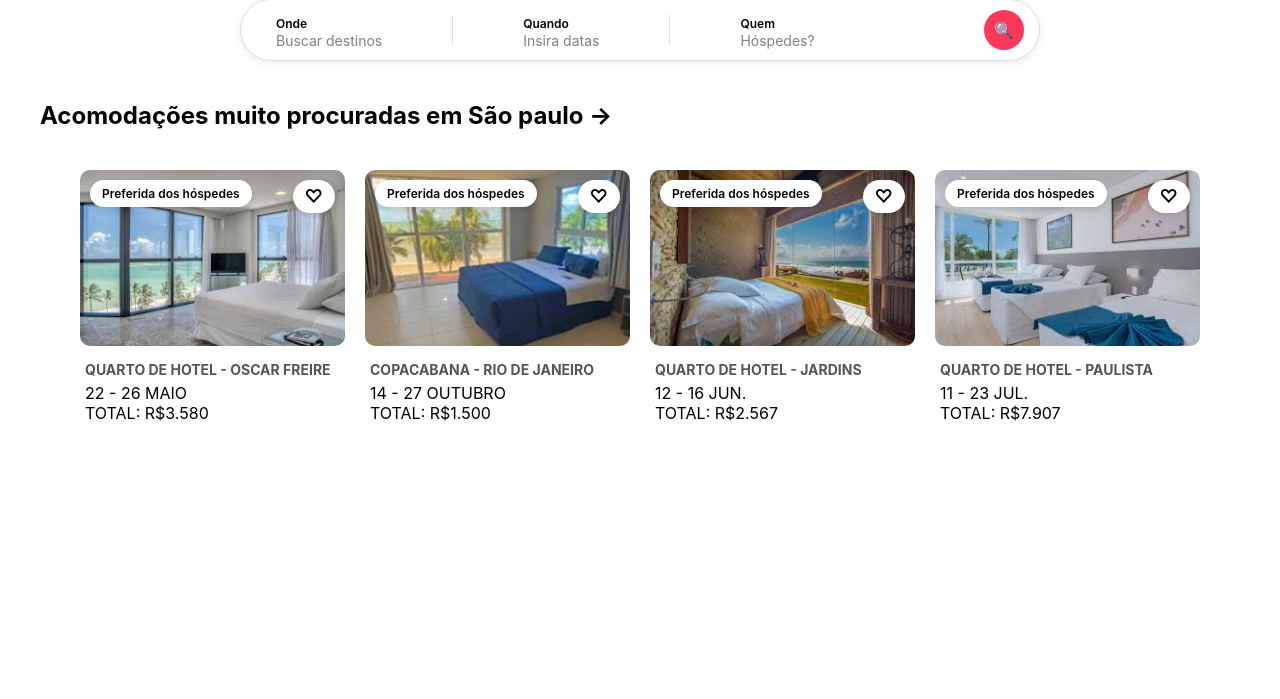
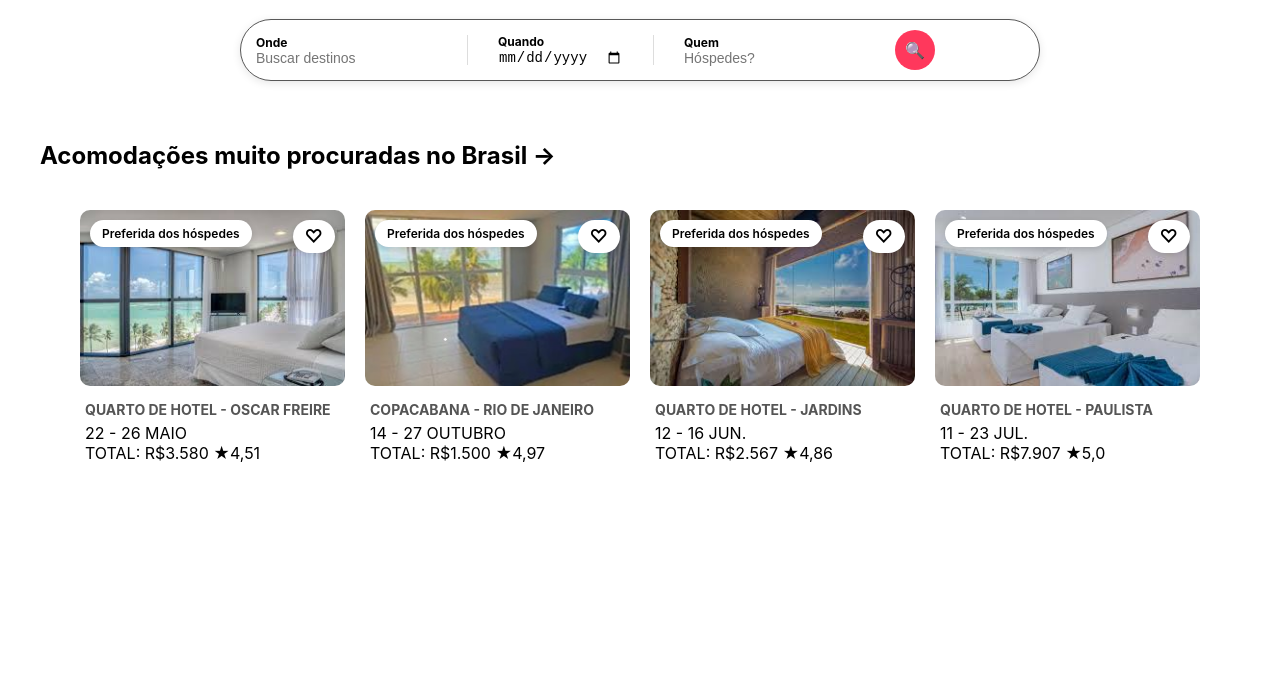
Before and after one commit to vinisl2510-sudo/Cp-front2, a plain HTML site: page index.html in a window 1280 px wide. Shown: the part 101-800 px from the top of the page. Drawn offline with Linux system fonts and the light colour scheme.

Commit message:
quarto commit

```diff
--- a/css/style.css
+++ b/css/style.css
@@ -12,11 +12,9 @@ body{
     background-color: #ffffff;
     width: 100%;
     height: 80px;
-
     display: flex;
     align-items: center;
     justify-content: space-between;
-
     padding: 0 60px;
     border-bottom: 1px solid #ddd;
 }
@@ -68,6 +66,7 @@ body{
 
 .host{
     font-size: 14px;
+    font-weight:bold;
     cursor: pointer;
     transition: 0.2s;
 }
@@ -88,7 +87,6 @@ body{
     display: flex;
     align-items: center;
     gap: 8px;
-
     border: 1px solid #ddd;
     padding: 6px 10px;
     border-radius: 20px;
@@ -96,61 +94,53 @@ body{
 }
 
 
-
-.search-container{
+.search-container {
   display: flex;
   justify-content: center;
   margin-top: 20px;
 }
 
-.search-box{
+.search-box {
   display: flex;
   align-items: center;
   background: white;
-    border: 1px solid #ddd;
+  border: 1px solid rgb(88, 88, 88);
   border-radius: 40px;
   padding: 10px 15px;
+  box-shadow: 0 2px 8px rgba(0,0,0,0.1);
+  gap: 30px;
   width: 800px;
-    box-shadow: 0 2px 8px rgba(0,0,0,0.08);
-    gap: 50px;
+  max-width: 90%;
+  margin: 20px auto;
 }
 
-
-.search-item{
-    padding: 0 20px;
-    cursor: pointer;
+.search-item {
+  display: flex;
+  flex-direction: column;
 }
 
-.search-item span{
+.search-item label {
   font-size: 12px;
-    font-weight: 600;
+  font-weight: bold;
 }
 
-.search-item p{
+.search-item input {
+  border: none;
+  outline: none;
   font-size: 14px;
-    color: gray;
 }
 
-
-.divider{
+.divider {
   width: 1px;
   height: 30px;
   background: #ddd;
 }
 
-
-.search-btn{
+.search-btn {
   background: #ff385c;
   color: white;
   border-radius: 50%;
-    width: 40px;
-    height: 40px;
-
-    display: flex;
-    align-items: center;
-    justify-content: center;
-
-    margin-left: auto;
+  padding: 10px;
   cursor: pointer;
 }
 
@@ -163,7 +153,6 @@ body{
     display: grid;
     grid-template-columns: repeat(4, 1fr);
     gap: 20px;
-
 }
 
 .card {
@@ -174,6 +163,7 @@ body{
   width: 100%;
   border-radius: 10px;
   display: block;
+  cursor: pointer;
 }
 
 
@@ -181,14 +171,11 @@ body{
   position: absolute;
   top: 10px;
   left: 10px;
-
   background-color: white;
   padding: 6px 12px;
   border-radius: 20px;
-
   font-size: 12px;
   font-weight: 600;
-
   box-shadow: 0 2px 6px rgba(0,0,0,0.15);
 }
 
@@ -196,14 +183,11 @@ body{
   position: absolute;
   top: 10px;
   right: 10px;
-
   background-color: white;
   padding: 6px 12px;
   border-radius: 20px;
-
   font-size: 18px;
   font-weight: 600;
-
   box-shadow: 0 2px 6px rgba(0,0,0,0.15);
 }
 
@@ -213,18 +197,6 @@ body{
   transform: scale(1.1);
   box-shadow: 0 4px 12px rgba(0,0,0,0.25);
 }
-
-.card2 img {
-  width: 100%;
-  height: auto ;
-  border-radius: 10px;
-  display: block;
-}
-
-.card2{
-    position: relative;
-}
-
 
 .card-info {
   padding: 10px 5px;
@@ -236,4 +208,5 @@ body{
   color: #555;
   margin: 5px 0;
   text-transform: uppercase;
+  cursor: pointer;
 }
--- a/index.html
+++ b/index.html
@@ -43,22 +43,22 @@
   <div class="search-box">
 
     <div class="search-item">
-        <span>Onde</span>
-        <p>Buscar destinos</p>
+      <label>Onde</label>
+      <input type="text" placeholder="Buscar destinos">
     </div>
 
     <div class="divider"></div>
 
     <div class="search-item">
-        <span>Quando</span>
-        <p>Insira datas</p>
+      <label>Quando</label>
+      <input type="date">
     </div>
 
     <div class="divider"></div>
 
     <div class="search-item">
-        <span>Quem</span>
-        <p>Hóspedes?</p>
+      <label>Quem</label>
+      <input type="number" placeholder="Hóspedes?" min="1">
     </div>
 
     <div class="search-btn">
@@ -68,10 +68,13 @@
     </div>
   </div>
 
+    </div>
+  </div>
+
 </header>
     <main>
       <section class="SaoPaulo">
-        <h2>Acomodações muito procuradas em São paulo -></h2>
+        <h2>Acomodações muito procuradas no Brasil -></h2>
       <div class="Fotos">
 
     <div class="card">
@@ -84,13 +87,13 @@
   <div class="card-info">
     <p class="categoria">QUARTO DE HOTEL - OSCAR FREIRE</p>
     <p class="data">22 - 26 MAIO</p>
-    <p class="preco">TOTAL: R$3.580</p>
+    <p class="preco">TOTAL: R$3.580 ★4,51</p>
 
 
   </div>
       </div>
 
-    <div class="card2">
+    <div class="card">
         <img src="img/fimSemana2.jpg">
         <div class="badge">Preferida dos hóspedes</div>
 
@@ -99,7 +102,7 @@
     <div class="card-info">
       <p class="categoria">COPACABANA - RIO DE JANEIRO</p>
       <p class="data">14 - 27 OUTUBRO</p>
-      <p class="preco">TOTAL: R$1.500</p>
+      <p class="preco">TOTAL: R$1.500 ★4,97</p>
     </div>
 
     </div>
@@ -113,7 +116,7 @@
     <div class="card-info">
       <p class="categoria">QUARTO DE HOTEL - JARDINS</p>
       <p class="data">12 - 16 JUN.</p>
-      <p class="preco">TOTAL: R$2.567</p>
+      <p class="preco">TOTAL: R$2.567 ★4,86</p>
     </div>
 
     </div>
@@ -127,7 +130,7 @@
     <div class="card-info">
       <p class="categoria">QUARTO DE HOTEL - PAULISTA</p>
       <p class="data">11 - 23 JUL.</p>
-      <p class="preco">TOTAL: R$7.907</p>
+      <p class="preco">TOTAL: R$7.907 ★5,0</p>
     </div>
 
 </div>
```
Lines whose indentation alone changed are shown as unchanged.
